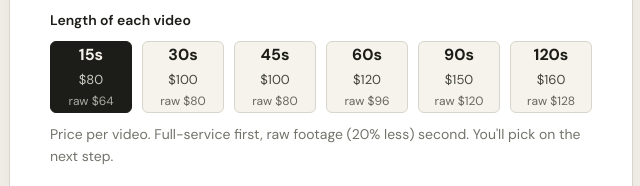
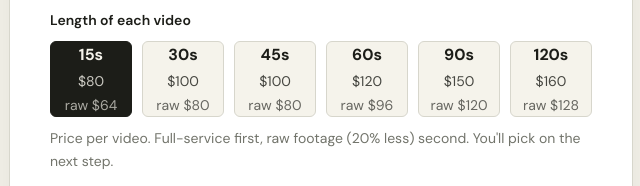
Before and after one commit to Plugin-factory-fl/alexugc_website, a plain HTML site: page order/index.html in a window 1280 px wide. Shown: the part 560-746 px from the top of the page, 319-959 px from the left. Drawn offline with Linux system fonts and the light colour scheme; no server answers.

Commit message:
Wizard chip small text to 14px

```diff
--- a/styles.css
+++ b/styles.css
@@ -971,7 +971,7 @@
 .wizard-chip input,.wizard-option input{position:absolute;opacity:0;inset:0;width:100%;height:100%;margin:0;cursor:pointer}
 .wizard-chip span{display:flex;flex-direction:column;align-items:center;justify-content:center;gap:2px;min-height:62px;border:1px solid var(--line);border-radius:6px;background:var(--paper);transition:background .15s,border-color .15s,color .15s}
 .wizard-chip strong{font-size:16px}
-.wizard-chip small{font-size:13px;opacity:.8}
+.wizard-chip small{font-size:14px;opacity:.8}
 .wizard-options{display:grid;gap:12px}
 .wizard-options-row{grid-template-columns:1fr 1fr}
 .wizard-option span{display:flex;flex-direction:column;gap:4px;padding:18px 20px;border:1px solid var(--line);border-radius:6px;background:var(--paper);transition:background .15s,border-color .15s,color .15s;min-height:60px;justify-content:center}
@@ -1042,6 +1042,6 @@
 .wizard-stripe-steps ul{margin:8px 0 8px 20px;padding:0}
 .wizard-stripe-steps li{margin:2px 0;font-weight:600}
 .wizard-option small b{display:block;margin-top:4px;font-weight:700;color:inherit}
-.wizard-chip small.wizard-chip-raw{font-size:12px;opacity:.65}
+.wizard-chip small.wizard-chip-raw{font-size:14px;opacity:.65}
 .hero-h1-label{display:block;font-family:var(--sans);font-size:15px;font-weight:600;line-height:1.4;letter-spacing:.14em;text-transform:uppercase;color:var(--muted);margin:0 0 14px}@media(max-width:760px){.hero-h1-label{font-size:14px;letter-spacing:.1em;margin-bottom:10px}}
 .wizard-help a{text-decoration:underline;text-underline-offset:3px}
```
